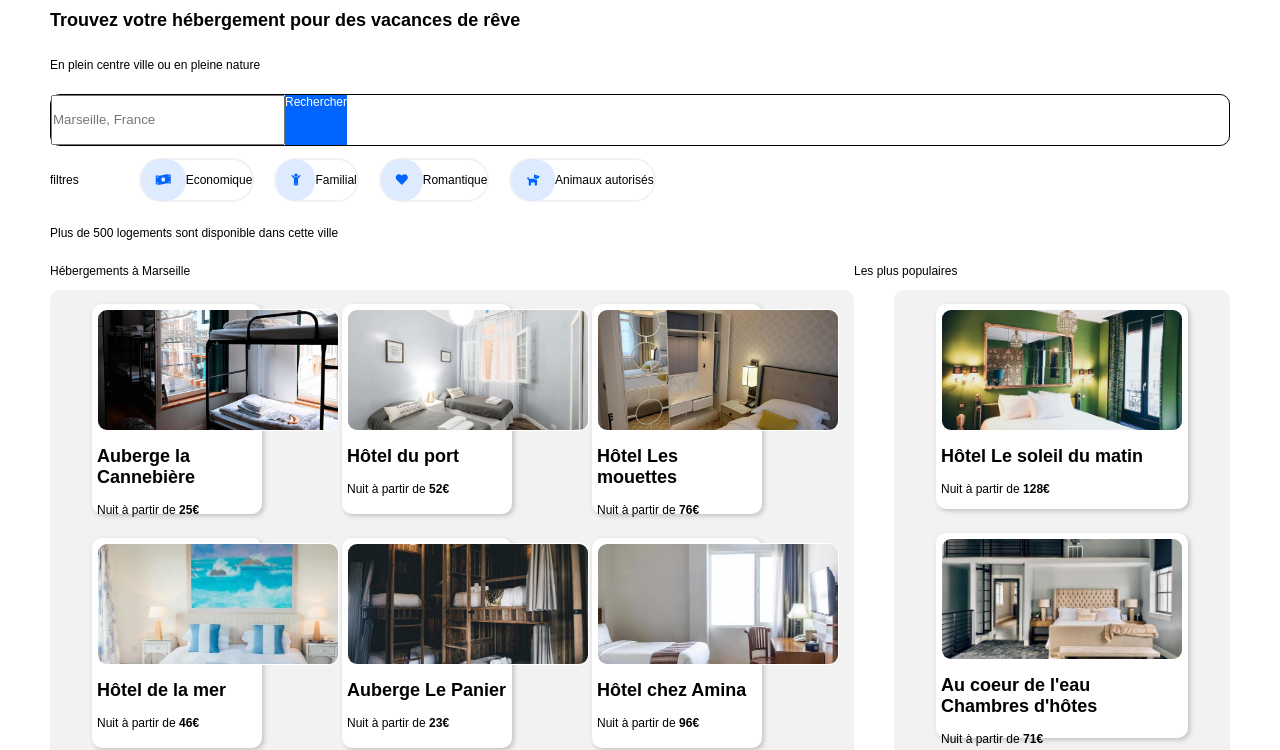
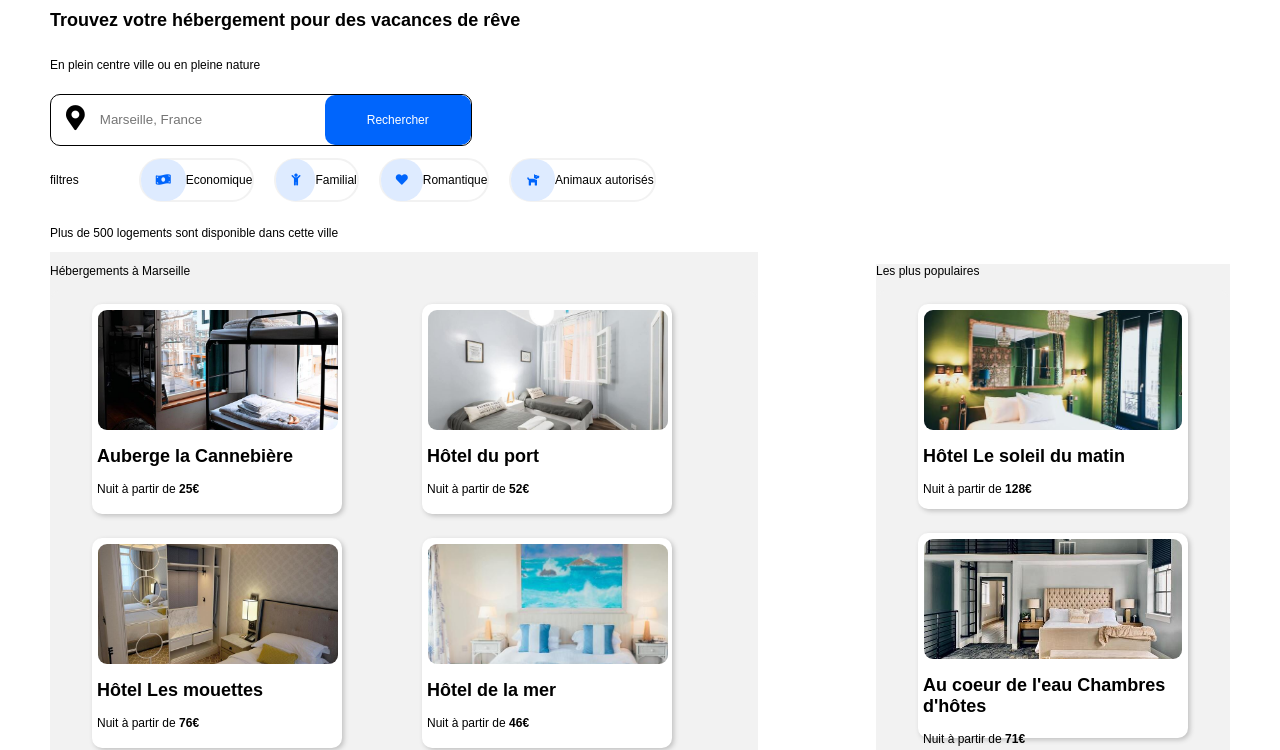
Before and after one commit to Plo-K2on/P2_Hugo_CAFFIN, a plain HTML site: page index.html in a window 1280 px wide. Shown: the part 61-811 px from the top of the page. Drawn offline with Linux system fonts and the light colour scheme; a web font is replaced by a local one.

Commit message:
Add files via upload

```diff
--- a/index.html
+++ b/index.html
@@ -26,13 +26,16 @@
                     </li>
                </ul>
           </nav>
-                    <h2>Trouvez votre hébergement pour des vacances de rêve</h2>
-                    <p>En plein centre ville ou en pleine nature</p>
+
+          <h2>Trouvez votre hébergement pour des vacances de rêve</h2>
+          <p>En plein centre ville ou en pleine nature</p>
+
           <div id="recherche">
+               <i class="fas fa-map-marker-alt"></i>
+               <input type="text" name="lieu" id="lieu" placeholder="Marseille, France" />
+               <p>Rechercher</p>
+          </div>
 
-                    <input type="text" name="lieu" id="lieu" placeholder="Marseille, France" />
-                    <p>Rechercher</p>
-          </div>
           <div id="filtres">
                <span>filtres</span>
                <ul>
@@ -46,8 +49,7 @@
      </header>
 
      <main>
-     <section>
-          <div class="conteneur">
+          <section class="conteneur">
                <p class="titre">Hébergements à Marseille</p>
                <div class="hebergements">
                     <figure class="hebergement">
@@ -111,10 +113,8 @@
                          <h2>Afficher plus</h2>
                     </figure>
                </div>
-          </div>
-     </section>
+          </section>
 
-     <section>
           <aside>
                <div class="conteneur">
                     <p class="titre">Les plus populaires</p>
@@ -151,7 +151,6 @@
                     </div>
                </div>
           </aside>
-     </section>
      </main>
 
      <section>
@@ -226,22 +225,30 @@
           <div class="conteneur">
           <nav>
                <ul>
+                    <div class="colonne">
                     <li>
                          <h2>A propos</h2>
                          <p>Fontionnement du site</p>
                          <p>Conditions générales de ventes</p>
                          <p>Données et confidentialité</p>
                     </li>
+                    </div>
+
+                    <div class="colonne">
                     <li>
                          <h2>Nos hébergements</h2>
                          <p>Charte qualité</p>
                          <p>Soumettre votre hôtel</p>
                     </li>
+                    </div>
+
+                    <div class="colonne">
                     <li>
                          <h2>Assistance</h2>
                          <p>Centre d'aide</p>
                          <p>Nous contacter</p>
                     </li>
+                    </div>
                </ul>
           </nav>
           </div>
--- a/style.css
+++ b/style.css
@@ -68,21 +68,37 @@ nav ul li a{
     height: 50px;
     border-radius: 10px;
     border: 1px black solid;
-
+    width: 420px;
+    overflow: hidden;
+}
+#recherche i { /*Couleur d'arrière plan disparue*/
+    width: 50px;
+    font-size: 25px;
+    color: black;
+    margin: 0;
+    text-align: center;
+    background-color: F2F2F2;
+    border-radius: 10px;
+    padding: 10px 0;
 }
 #recherche input {
     width: 230px;
     padding: 0;
     margin: 0;
     color: black;
-
+    border: hidden
 }
 #recherche p {
     background-color: #0065FC;
+    border-radius: 10px;
     color: white;
     padding: 0;
-    margin: 0;
-
+    margin: auto;
+    width: 150px;
+    height: 50px;
+    display: flex;
+    justify-content: space-evenly;
+    align-items: center;
 }
 
 /* Filtres */
@@ -123,7 +139,15 @@ figure{
 /* Hebergement et Populaire */
 main {
     display: flex;
-    flex-direction: row;
+    justify-content: space-between;
+    border-radius: 10px;
+
+}
+main section{
+    width: 60%;
+}
+main aside{
+    width: 30%;
 }
 
 /* Hebergements */
@@ -132,7 +156,7 @@ main {
     flex-wrap: wrap;
 }
 .hebergements figure{
-    max-width: 20%;
+    width: 240px;
     height: 200px;
 }
 .hebergements figure .image{
@@ -146,13 +170,16 @@ main {
 .hebergements figure figcaption{
     height: 80px;
 }
+.conteneur{
+    background-color: #F2F2F2;
+
+}
 .conteneur .hebergements
 {
     display: flex;
     align-content: space-around;
     border: 2px #F2F2F2 solid;
     border-radius: 10px;
-    background-color: #F2F2F2;
 }
 
 /* Les plus populaires */
@@ -165,7 +192,7 @@ main {
     height: 195px;
 }
 .populaires figure .image{
-    height: 114px;
+    height: 115px;
     border: 1px white solid;
     border-radius: 10px;
 }
@@ -173,7 +200,7 @@ main {
     width: 100%;
 }
 .populaires figure figcaption{
-    height: 81px;
+    height: 80px;
 }
 .conteneur .populaires
 {
@@ -183,7 +210,6 @@ main {
     border: 2px #F2F2F2 solid;
     border-radius: 10px;
     background-color: #F2F2F2;
-    margin-left: 40px;
 }
 
 /* Activités */
@@ -208,9 +234,10 @@ main {
 
 }
 .activites figure figcaption{
-    height: 81px;
+    height: 80px;
 
 }
+
 .conteneur .activites{
     display: flex;
     align-content: space-around;
@@ -223,5 +250,9 @@ main {
 footer{
     display: flex;
     position: relative;
+}
+footer .conteneur{
+    display: flex;
     flex-direction: column;
+
 }
```
